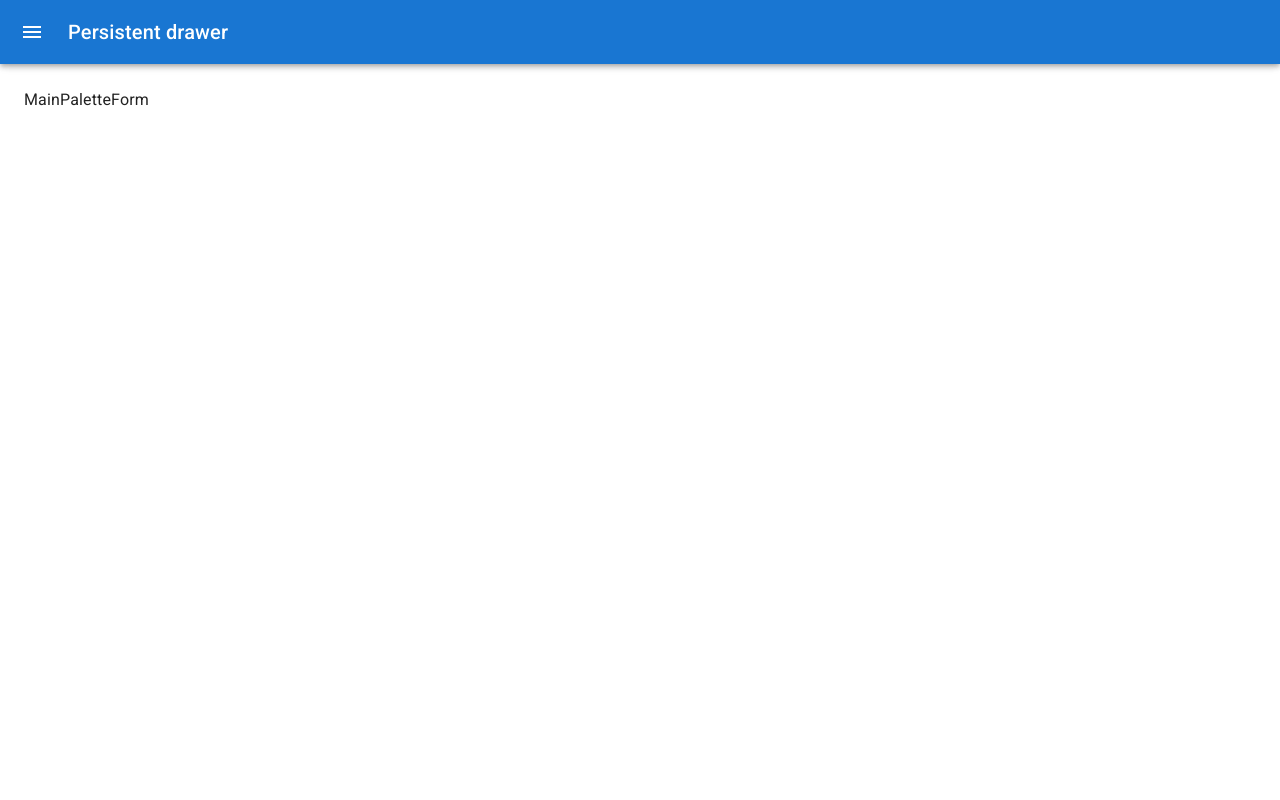
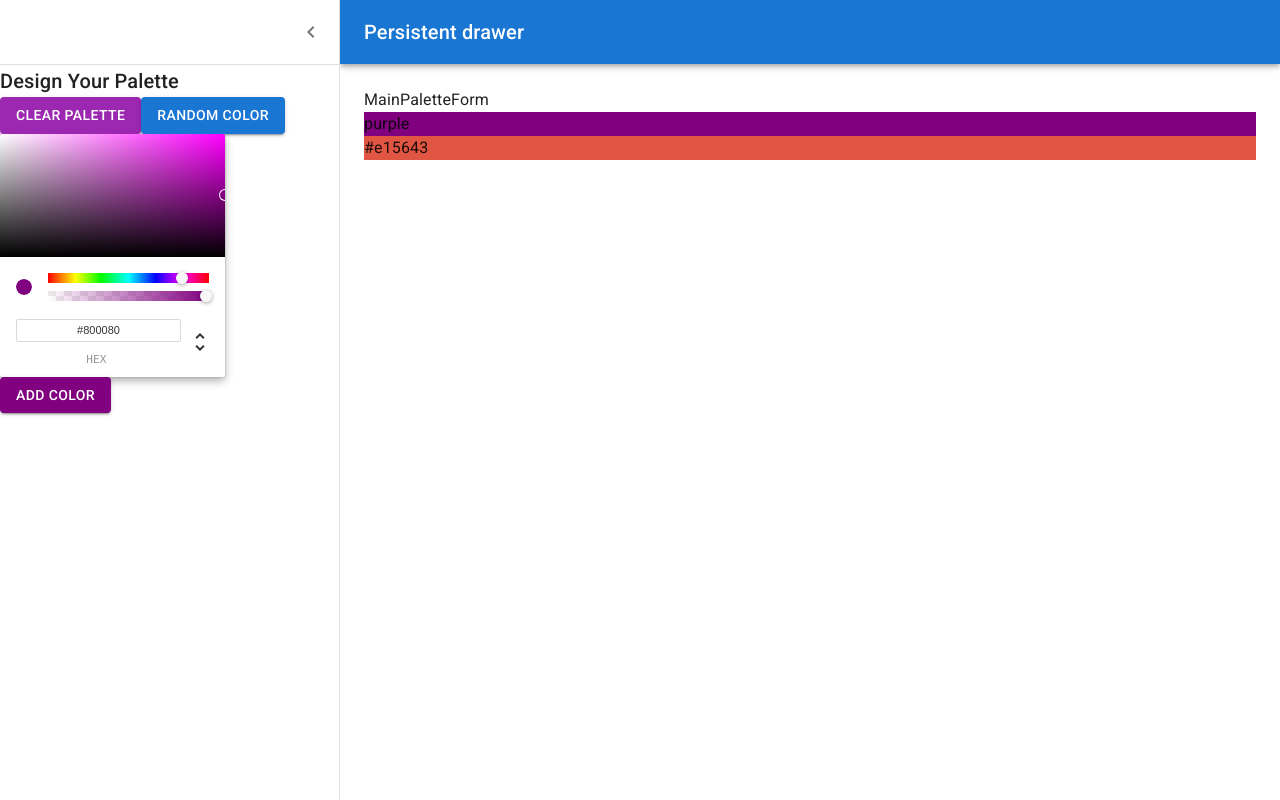
Before and after one commit to THEWhiteArrow/react-color-app, a React (Create React App) app: page /palette/new in a window 1280 px wide. Built offline with nearby package versions, Linux system fonts and the light colour scheme.

Commit message:
add: connect color picker to button, useState as a hook

```diff
--- a/src/DrawerPaletteForm.js
+++ b/src/DrawerPaletteForm.js
@@ -3,14 +3,22 @@ import { ChromePicker } from 'react-color';
 import Typography from '@mui/material/Typography';
 import { Button } from '@mui/material';
 export default class DrawerPaletteForm extends Component {
+    constructor(props) {
+        super(props)
+        this.state = {
+            color: 'purple',
+        }
+    }
+    updateColor = (color) => this.setState({ color: color.hex })
+    addNewColor = () => this.props.addNewColor(this.state.color)
     render() {
         return (
             <div>
                 <Typography variant="h6">Design Your Palette</Typography>
                 <Button variant='contained' color='secondary'>Clear Palette</Button>
                 <Button variant='contained' color='primary'>Random Color</Button>
-                <ChromePicker color={'purple'} onChangeComplete={(c) => console.log(c)} />
-                <Button variant='contained' color='primary'>Add Color</Button>
+                <ChromePicker color={this.state.color} onChange={this.updateColor} />
+                <Button onClick={this.addNewColor} variant='contained' color='primary' style={{ transition: 'none', backgroundColor: this.state.color }} >Add Color</Button>
             </div>
         )
     }
--- a/src/MainPaletteForm.js
+++ b/src/MainPaletteForm.js
@@ -1,9 +1,20 @@
 import React, { Component } from 'react'
 
 export default class MainPaletteForm extends Component {
+    constructor(props) {
+        super(props)
+
+    }
     render() {
+        const { colors } = this.props
         return (
-            <div>MainPaletteForm</div>
+            <div>
+
+                <h1>MainPaletteForm</h1>
+                <ul>
+                    {colors.map(color => <li style={{ backgroundColor: color }} key={color}>{color}</li>)}
+                </ul>
+            </div>
         )
     }
 }
--- a/src/NewPaletteForm.js
+++ b/src/NewPaletteForm.js
@@ -63,7 +63,9 @@ const DrawerHeader = styled('div')(({ theme }) => ({
 
 export default function NewPaletteForm() {
     const theme = useTheme();
-    const [open, setOpen] = React.useState(false);
+    const [open, setOpen] = React.useState(true);
+
+    const [colors, setColors] = React.useState(['purple', '#e15643']);
 
     const handleDrawerOpen = () => {
         setOpen(true);
@@ -72,6 +74,16 @@ export default function NewPaletteForm() {
     const handleDrawerClose = () => {
         setOpen(false);
     };
+
+    const addNewColor = (newColor) => {
+        setColors([...colors, newColor])
+    }
+
+    const removeColor = (oldColor) => {
+        setColors([...colors].filter(color => color != oldColor))
+    }
+
+    console.log(colors)
 
     return (
         <Box sx={{ display: 'flex' }}>
@@ -111,12 +123,12 @@ export default function NewPaletteForm() {
                     </IconButton>
                 </DrawerHeader>
                 <Divider />
-                <DrawerPaletteForm />
+                <DrawerPaletteForm addNewColor={addNewColor} removeColor={removeColor} />
 
             </Drawer>
             <Main open={open}>
                 <DrawerHeader />
-                <MainPaletteForm />
+                <MainPaletteForm colors={colors} addNewColor={addNewColor} removeColor={removeColor} />
             </Main>
         </Box>
     );
```
